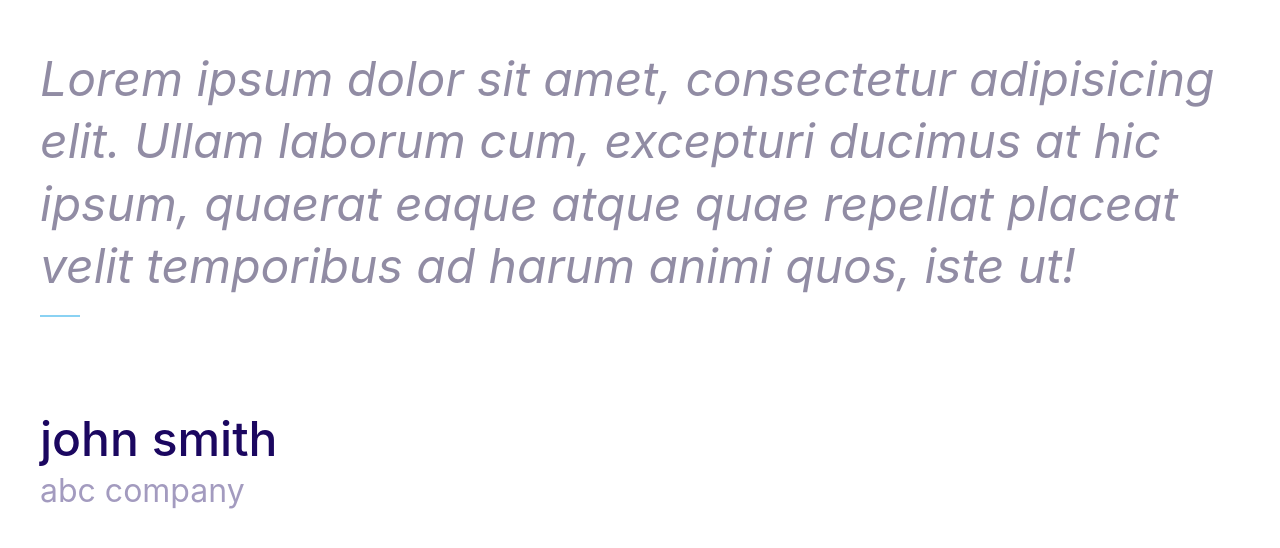
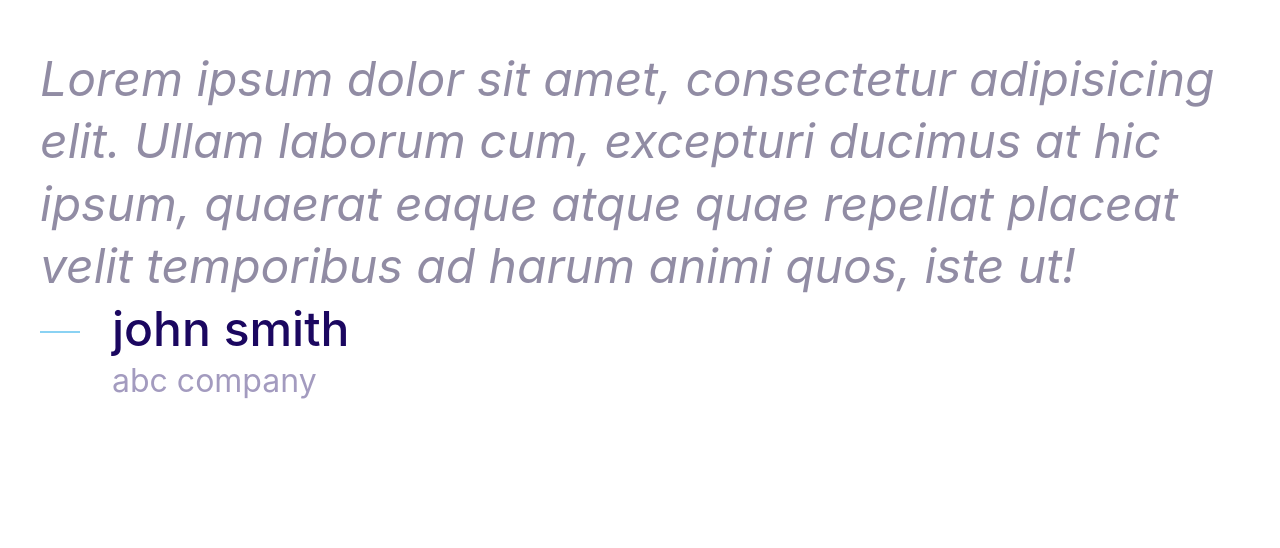
Before and after one commit to rajeswari03/moshify, a plain HTML site: page index.html in a window 1280 px wide. Drawn offline with nearby package versions, Linux system fonts and the light colour scheme.

Commit message:
define media

```diff
--- a/css/styles.css
+++ b/css/styles.css
@@ -312,6 +312,22 @@ a {
     font-size: 1.7rem;
   }
 }
+/* Media */
+.media {
+  display: flex;
+}
+
+.media__title {
+  margin-top: 0;
+}
+
+.media__body {
+  margin: 0 2rem;
+}
+
+.media__image {
+  margin-top: 1rem;
+}
 /*quotes*/
 .quote {
   font-size: 3rem;
```
Also changed, not shown: components/media.html (added, +20 -0 lines).
